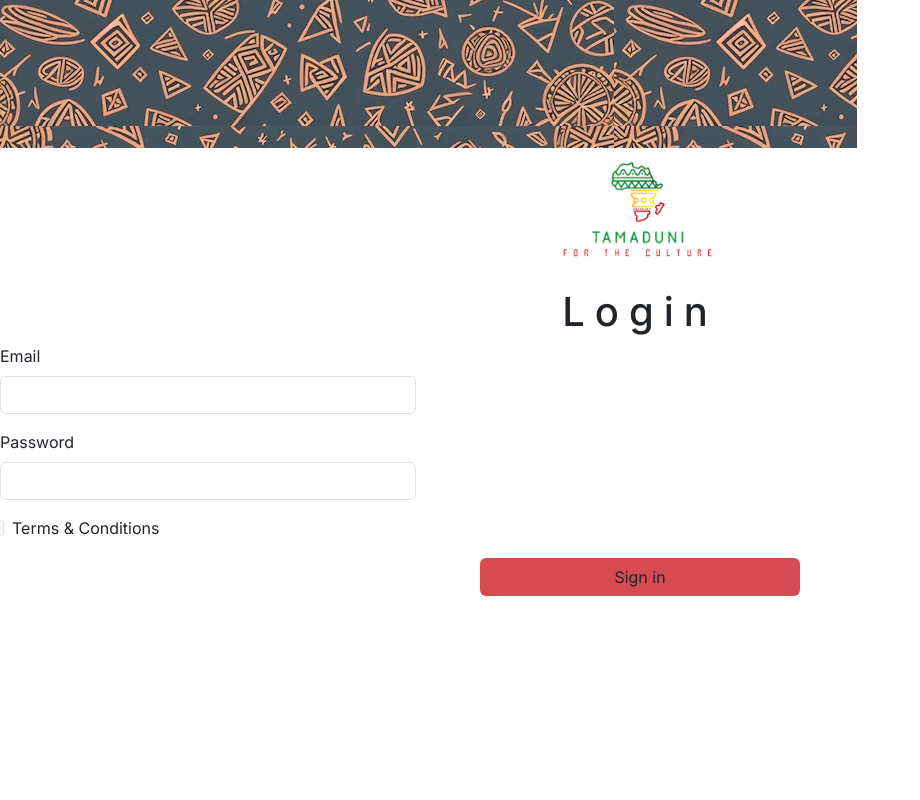
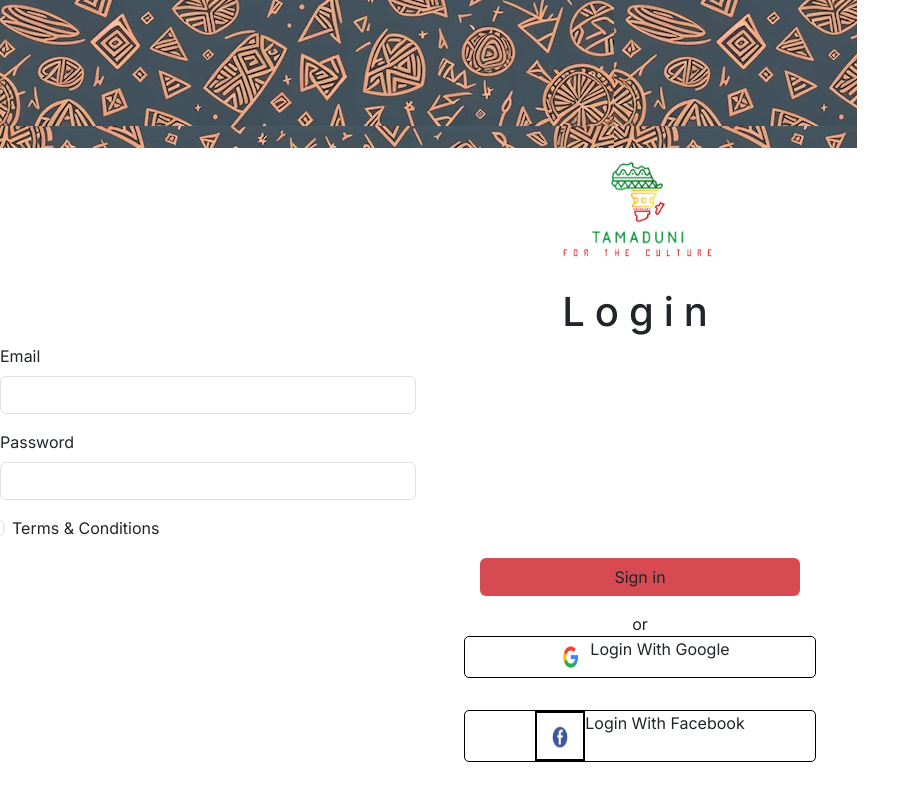
Before and after one commit to jason2000-cpu/tamaduni, a Next.js app: page / in a window 1280 px wide. Shown: the part 628-1428 px from the top of the page, without its empty margins (0-920 px from the left). Built offline with nearby package versions, Linux system fonts and the light colour scheme.

Commit message:
added login alternatives

```diff
--- a/src/app/Register/index.css
+++ b/src/app/Register/index.css
@@ -11,3 +11,19 @@
     /* background-repeat: no-repeat; */
     /* background-size: cover; */
 }
+
+.login-alt{
+    display: flex;
+    flex-direction: column;
+    align-items: center;
+}
+
+.google-log, .facebook-log{
+    border: 1px solid black;
+    border-radius: 5px;
+    display: flex;
+    justify-content: center;
+    /* align-items: center; */
+    width: 22rem;
+    margin-bottom: 2rem;
+}
--- a/src/app/Register/index.js
+++ b/src/app/Register/index.js
@@ -43,11 +43,22 @@ function index() {
                     </div>
 
                 </div>
+                 <div  class="mt-3" style={{display:"flex", justifyContent:"center"}}>
+                    or
+                 </div>
+                <div className='login-alt'>
+                <div className='google-log'>
+                    <Image src='/image/google_logo.png' alt='google' width={40} height={40} />
+                    <p>Login With Google</p>
+                </div>
+                <div className='facebook-log'>
+                    <Image src='/image/facebook_logo1.png' alt='facebook' style={{border:"2px solid black"}} width={50} height={50} />
+                    <p>Login With Facebook</p>
+                </div>
+
+            </div>
             </div>
 
-            <div>
-
-            </div>
         </div>
     </div>
   )
```
